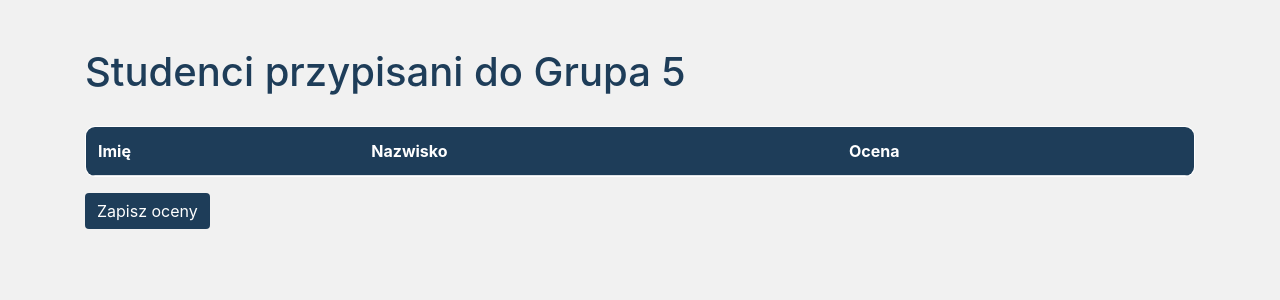
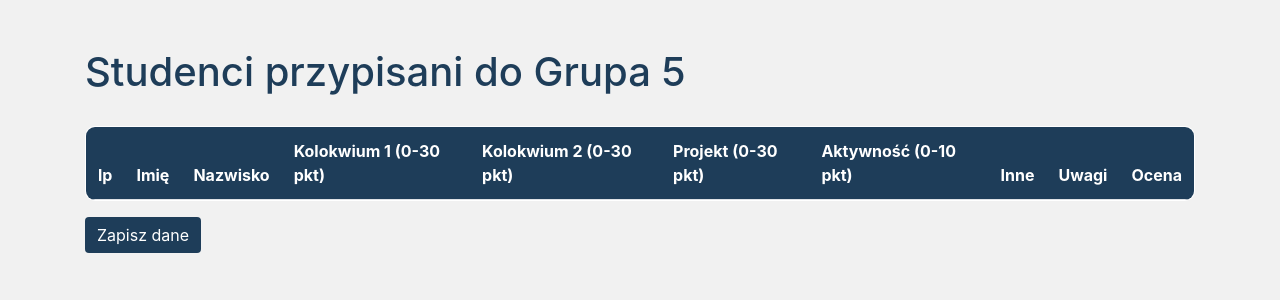
Before and after one commit to marcinnowak88/e-dziennik, a Flask app: page /group/1/students in a window 1280 px wide. Shown: the top 300 px of the page. Run offline with Flask 3, Linux system fonts and the light colour scheme; a user stored in the database is signed in; data comes from the database, SQL or seed files in the repository; lists and menus that the app fills with data are empty; some libraries are stand-ins or nearby versions.

Commit message:
dodanie kolumn

```diff
--- a/app/templates/group_students.html
+++ b/app/templates/group_students.html
@@ -46,12 +46,12 @@
         }
 
         /* Styl dla formularza wyboru oceny */
-        select.form-control {
+        select.form-control, input.form-control, textarea.form-control {
             background-color: #f1f1f1;
             border: 1px solid #1e3d59;
             color: #1e3d59;
         }
-        select.form-control:focus {
+        select.form-control:focus, input.form-control:focus, textarea.form-control:focus {
             box-shadow: none;
             border-color: #1e3d59;
         }
@@ -66,16 +66,45 @@
             <table class="table table-striped">
                 <thead>
                     <tr>
+                        <th>lp</th>
                         <th>Imię</th>
                         <th>Nazwisko</th>
+                        <th>Kolokwium 1 (0-30 pkt)</th>
+                        <th>Kolokwium 2 (0-30 pkt)</th>
+                        <th>Projekt (0-30 pkt)</th>
+                        <th>Aktywność (0-10 pkt)</th>
+                        <th>Inne</th>
+                        <th>Uwagi</th>
                         <th>Ocena</th>
                     </tr>
                 </thead>
                 <tbody>
                     {% for student in students %}
                         <tr>
+                            <td>{{ loop.index }}</td> <!-- Numeracja studentów -->
                             <td>{{ student.first_name }}</td>
                             <td>{{ student.last_name }}</td>
+                            <!-- Pola dla dodatkowych ocen z zakresem 0-100 -->
+                            <td>
+                                <input type="number" name="kolokwium1_{{ student.id }}" class="form-control" min="0" max="100" value="{{ student.kolokwium1 }}">
+                            </td>
+                            <td>
+                                <input type="number" name="kolokwium2_{{ student.id }}" class="form-control" min="0" max="100" value="{{ student.kolokwium2 }}">
+                            </td>
+                            <td>
+                                <input type="number" name="projekt_{{ student.id }}" class="form-control" min="0" max="100" value="{{ student.projekt }}">
+                            </td>
+                            <td>
+                                <input type="number" name="aktywnosc_{{ student.id }}" class="form-control" min="0" max="100" value="{{ student.aktywnosc }}">
+                            </td>
+                            <td>
+                                <input type="number" name="inne_{{ student.id }}" class="form-control" min="0" max="100" value="{{ student.inne }}">
+                            </td>
+                            <!-- Pole tekstowe dla "Uwagi" -->
+                            <td>
+                                <textarea name="uwagi_{{ student.id }}" class="form-control">{{ student.uwagi }}</textarea>
+                            </td>
+                            <!-- Istniejące pole dla oceny końcowej -->
                             <td>
                                 <select name="grade_{{ student.id }}" class="form-control">
                                     <option value="">Wybierz ocenę</option>
@@ -91,7 +120,7 @@
                     {% endfor %}
                 </tbody>
             </table>
-            <button type="submit" class="btn btn-primary">Zapisz oceny</button>
+            <button type="submit" class="btn btn-primary">Zapisz dane</button>
         </form>
     </div>
 
```
